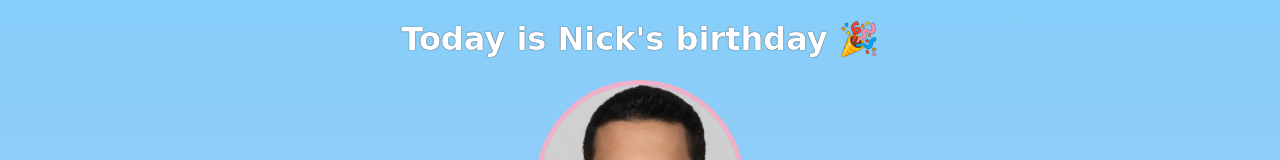
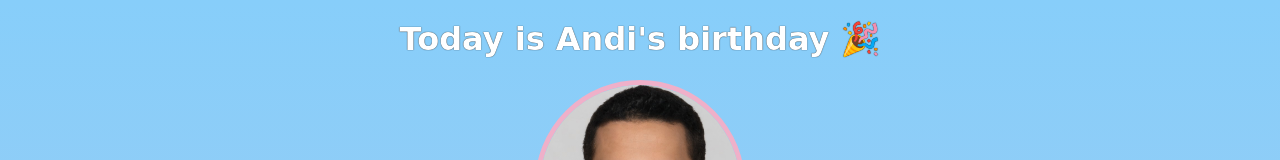
Before and after one commit to IAmColl123/birthday-gift-site, a website built with Vite: page index.html in a window 1280 px wide. Shown: the top 160 px of the page. Built offline with nearby package versions, Linux system fonts and the light colour scheme; a web font is replaced by a local one.

Commit message:
Change name to Andi

```diff
--- a/index.html
+++ b/index.html
@@ -10,7 +10,7 @@
     <body>
         <div class="main">
             <div id="header">
-                <h1>Today is Nick's birthday 🎉</h1>
+                <h1>Today is Andi's birthday 🎉</h1>
                 <img src="images/nick.jpg" alt="Nick smiles at the camera" class="icon" />
                 <h2 class="bday-age">24 years old</h2>
                 <h4 class="bday-age">01.11.2022</h4>
```
